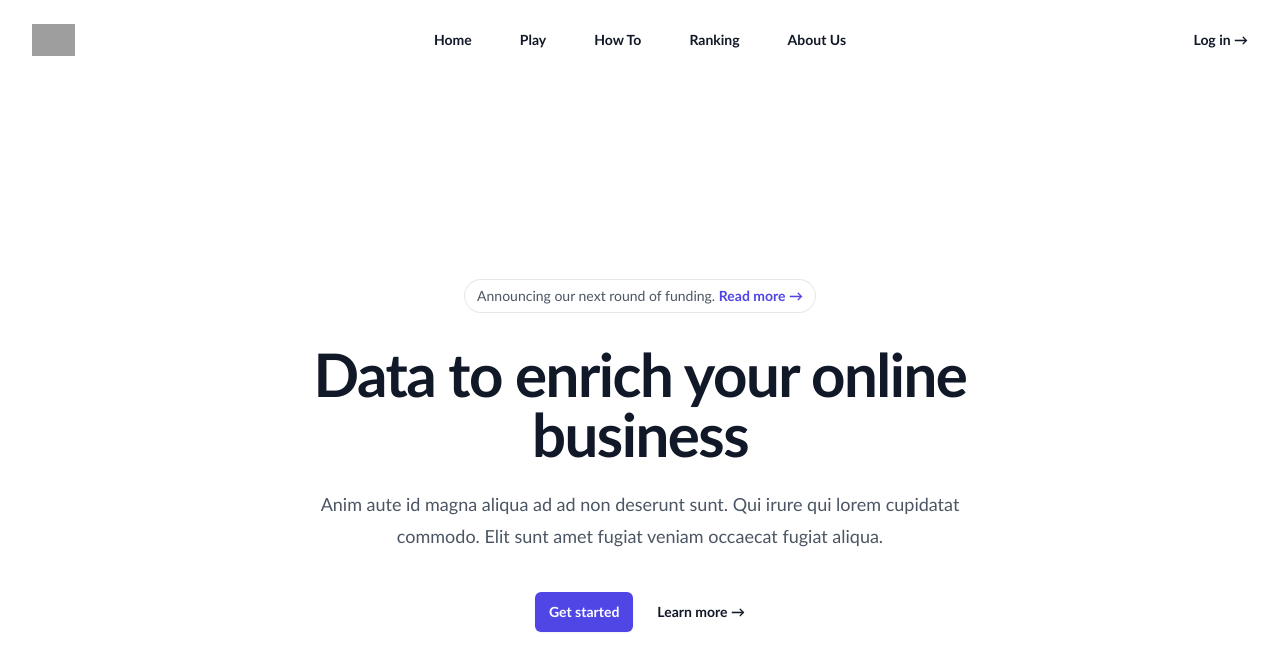
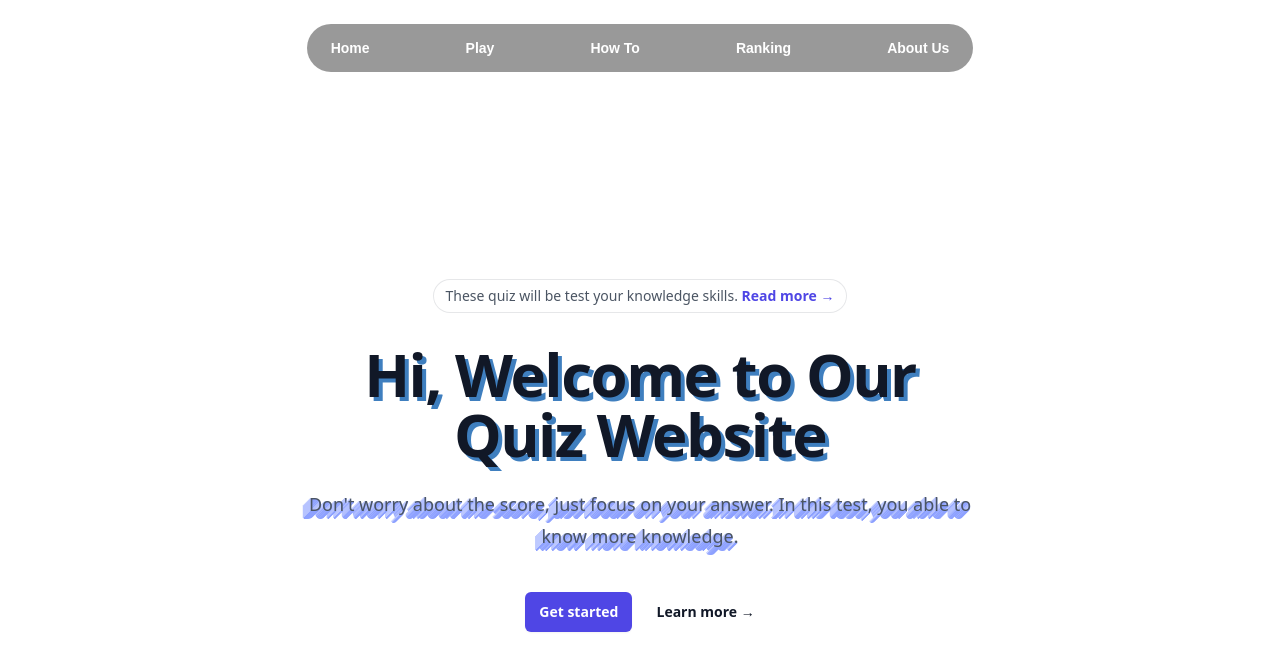
Before and after one commit to dzaky2636/UASPTI, a React (Create React App) app: page / in a window 1280 px wide. Shown: the top 670 px of the page. Built offline with nearby package versions, Linux system fonts and the light colour scheme; grey boxes are pictures that could not be loaded.

Commit message:
css nya
.

```diff
--- a/src/component/Hero.jsx
+++ b/src/component/Hero.jsx
@@ -1,10 +1,11 @@
+import "../style/index.css";
 export function Hero() {
   return (
     <div className="relative isolate px-6 pt-14 lg:px-8">
       <div className="mx-auto max-w-2xl py-32 sm:py-48 lg:py-56">
         <div className="hidden sm:mb-8 sm:flex sm:justify-center">
           <div className="relative rounded-full px-3 py-1 text-sm leading-6 text-gray-600 ring-1 ring-gray-900/10 hover:ring-gray-900/20">
-              Announcing our next round of funding.{" "}
+            These quiz will be test your knowledge skills.{" "}
             <a href="#" className="font-semibold text-indigo-600">
               <span className="absolute inset-0" aria-hidden="true" />
               Read more <span aria-hidden="true">&rarr;</span>
@@ -12,14 +13,8 @@ export function Hero() {
           </div>
         </div>
         <div className="text-center">
-            <h1 className="text-4xl font-bold tracking-tight text-gray-900 sm:text-6xl">
-              Data to enrich your online business
-            </h1>
-            <p className="mt-6 text-lg leading-8 text-gray-600">
-              Anim aute id magna aliqua ad ad non deserunt sunt. Qui irure qui
-              lorem cupidatat commodo. Elit sunt amet fugiat veniam occaecat
-              fugiat aliqua.
-            </p>
+          <h1 className="text-4xl font-bold tracking-tight text-gray-900 sm:text-6xl judulh1">Hi, Welcome to Our Quiz Website</h1>
+          <p className="mt-6 text-lg leading-8 text-gray-600 para">Don't worry about the score, just focus on your answer. In this test, you able to know more knowledge.</p>
           <div className="mt-10 flex items-center justify-center gap-x-6">
             <a
               href="#"
@@ -27,10 +22,7 @@ export function Hero() {
             >
               Get started
             </a>
-              <a
-                href="#"
-                className="text-sm font-semibold leading-6 text-gray-900"
-              >
+            <a href="#" className="text-sm font-semibold leading-6 text-gray-900">
               Learn more <span aria-hidden="true">→</span>
             </a>
           </div>
--- a/src/component/Navbar.jsx
+++ b/src/component/Navbar.jsx
@@ -1,5 +1,5 @@
-import { Link } from "react-router-dom"
-
+import { Link } from "react-router-dom";
+import "../style/index.css";
 import { Dialog } from "@headlessui/react";
 import { Bars3Icon, XMarkIcon } from "@heroicons/react/24/outline";
 import { useState } from "react";
@@ -12,76 +12,33 @@ const navigation = [
   { name: "About Us", to: "/aboutus" },
 ];
 
-export function Navbar(){
+export function Navbar() {
   const [mobileMenuOpen, setMobileMenuOpen] = useState(false);
-    return(
+  return (
     <header className="absolute inset-x-0 top-0 z-50">
-            <nav
-            className="flex items-center justify-between p-6 lg:px-8"
-            aria-label="Global"
-            >
-            <div className="flex lg:flex-1">
-                <a href="#" className="-m-1.5 p-1.5">
-                <span className="sr-only">Your Company</span>
-                <img
-                    className="h-8 w-auto"
-                    src="https://tailwindui.com/img/logos/mark.svg?color=indigo&shade=600"
-                    alt=""
-                />
-                </a>
-            </div>
+      <nav className="flex items-center justify-between p-6 lg:px-8" aria-label="Global">
+        <div className="flex lg:flex-1"></div>
         <div className="flex lg:hidden">
-                <button
-                type="button"
-                className="-m-2.5 inline-flex items-center justify-center rounded-md p-2.5 text-gray-700"
-                onClick={() => setMobileMenuOpen(true)}
-                >
+          <button type="button" className="-m-2.5 inline-flex items-center justify-center rounded-md p-2.5 text-gray-700" onClick={() => setMobileMenuOpen(true)}>
             <span className="sr-only">Open main menu</span>
             <Bars3Icon className="h-6 w-6" aria-hidden="true" />
           </button>
         </div>
-            <div className="hidden lg:flex lg:gap-x-12">
+        <div className="hidden lg:flex lg:gap-x-12 navigation">
           {navigation.map((item) => (
-                <Link
-                    key={item.name}
-                    to={item.to}
-                    className="text-sm font-semibold leading-6 text-gray-900"
-                >
+            <Link key={item.name} to={item.to} className="text-sm font-semibold leading-6 text-gray-900 dalnav">
               {item.name}
             </Link>
           ))}
         </div>
-            <div className="hidden lg:flex lg:flex-1 lg:justify-end">
-                <a
-                href="#"
-                className="text-sm font-semibold leading-6 text-gray-900"
-                >
-                Log in <span aria-hidden="true">&rarr;</span>
-                </a>
-            </div>
+        <div className="hidden lg:flex lg:flex-1 lg:justify-end"></div>
       </nav>
-            <Dialog
-            as="div"
-            className="lg:hidden"
-            open={mobileMenuOpen}
-            onClose={setMobileMenuOpen}
-            >
+      {/* Mobile */}
+      <Dialog as="div" className="lg:hidden" open={mobileMenuOpen} onClose={setMobileMenuOpen}>
         <div className="fixed inset-0 z-50" />
         <Dialog.Panel className="fixed inset-y-0 right-0 z-50 w-full overflow-y-auto bg-white px-6 py-6 sm:max-w-sm sm:ring-1 sm:ring-gray-900/10">
           <div className="flex items-center justify-between">
-                <a href="#" className="-m-1.5 p-1.5">
-                    <span className="sr-only">Your Company</span>
-                    <img
-                    className="h-8 w-auto"
-                    src="https://tailwindui.com/img/logos/mark.svg?color=indigo&shade=600"
-                    alt=""
-                    />
-                </a>
-                <button
-                    type="button"
-                    className="-m-2.5 rounded-md p-2.5 text-gray-700"
-                    onClick={() => setMobileMenuOpen(false)}
-                >
+            <button type="button" className="-m-2.5 rounded-md p-2.5 text-gray-700" onClick={() => setMobileMenuOpen(false)}>
               <span className="sr-only">Close menu</span>
               <XMarkIcon className="h-6 w-6" aria-hidden="true" />
             </button>
@@ -90,23 +47,12 @@ export function Navbar(){
             <div className="-my-6 divide-y divide-gray-500/10">
               <div className="space-y-2 py-6">
                 {navigation.map((item) => (
-                        <Link
-                        key={item.name}
-                        to={item.to}
-                        className="-mx-3 block rounded-lg px-3 py-2 text-base font-semibold leading-7 text-gray-900 hover:bg-gray-50"
-                        >
+                  <Link key={item.name} to={item.to} className="-mx-3 block rounded-lg px-3 py-2 text-base font-semibold leading-7 text-gray-900 hover:bg-gray-50">
                     {item.name}
                   </Link>
                 ))}
               </div>
-                    <div className="py-6">
-                    <a
-                        href="#"
-                        className="-mx-3 block rounded-lg px-3 py-2.5 text-base font-semibold leading-7 text-gray-900 hover:bg-gray-50"
-                    >
-                        Log in
-                    </a>
-                    </div>
+              <div className="py-6"></div>
             </div>
           </div>
         </Dialog.Panel>
--- a/src/style/index.css
+++ b/src/style/index.css
@@ -2,9 +2,66 @@
 @import "tailwindcss/components";
 @import "tailwindcss/utilities";
 
-body {
-  margin: 0;
-  font-family: 'Gill Sans', Calibri, 'Trebuchet MS', sans-serif;
-  -webkit-font-smoothing: antialiased;
-  -moz-osx-font-smoothing: grayscale;
+@use postcss-preset-env {
+  stage: 0;
 }
+@import url("https://fonts.googleapis.com/css2?family=Baloo+Chettan+2&family=Calligraffitti&display=swap");
+.navigation {
+  border-radius: 25px;
+  height: fit-content;
+  display: inline-flex;
+  background-color: rgba(0, 0, 0, 0.4);
+  -webkit-backdrop-filter: blur(10px);
+  backdrop-filter: blur(10px);
+  align-items: center;
+}
+.dalnav {
+  list-style: none;
+  color: white;
+  font-family: sans-serif;
+  font-weight: bold;
+  padding: 12px 16px;
+  margin: 0 8px;
+  position: relative;
+  cursor: pointer;
+  white-space: nowrap;
+  &::before {
+    content: " ";
+    position: absolute;
+    top: 0;
+    left: 0;
+    height: 100%;
+    width: 100%;
+    z-index: -1;
+    transition: 0.2s;
+    border-radius: 25px;
+  }
+  &:hover {
+    &::before {
+      background: linear-gradient(to bottom, #e8edec, #d2d1d3);
+      box-shadow: 0px 3px 20px 0px black;
+      transform: scale(1.2);
+    }
+    color: black;
+  }
+}
+.judulh1 {
+  font-size: 10vw;
+  text-shadow: 4px 4px 0px #3f7fbf;
+  mix-blend-mode: screen;
+  animation: fadeIn 2.5s linear forwards;
+}
+@keyframes fadeIn {
+  0% {
+    opacity: 0;
+  }
+
+  100% {
+    opacity: 1;
+  }
+}
+.para {
+  text-shadow: 0 1px #8da1ff, -1px 0 #c0cbff, -1px 2px #8da1ff, -2px 1px #c0cbff, -2px 3px #8da1ff, -3px 2px #c0cbff, -3px 4px #8da1ff, -4px 3px #c0cbff, -4px 5px #8da1ff, -5px 4px #c0cbff, -5px 6px #8da1ff, -6px 5px #c0cbff,
+    -6px 7px #8da1ff, -7px 6px #c0cbff, -7px 8px #8da1ff, -8px 7px #c0cbff;
+  text-align: center;
+}
```
Lines whose indentation alone changed are shown as unchanged.
